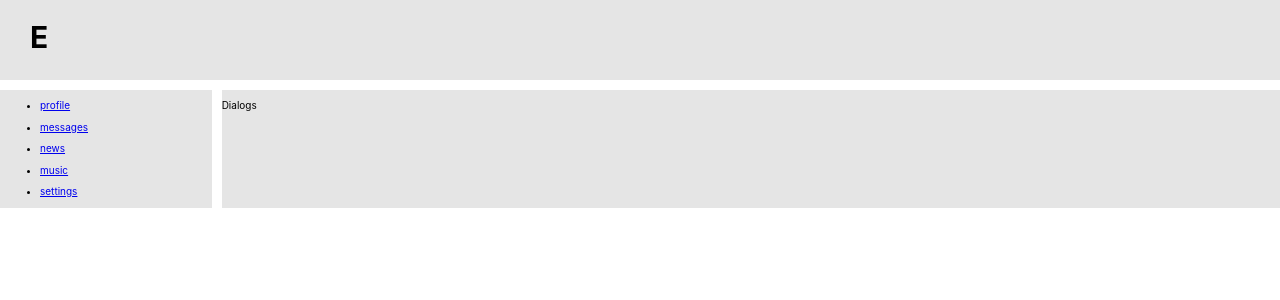
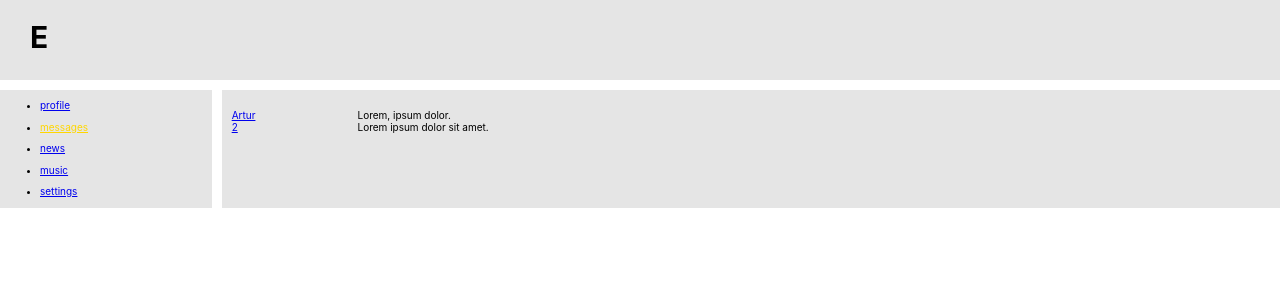
Before and after one commit to Belartale/react-way-sam, a React (Create React App) app in the folder app-01/: page /dialogs in a window 1280 px wide. Shown: the top 300 px of the page. Built offline with nearby package versions, Linux system fonts and the light colour scheme; the HTML template or start-up script is replaced by a standard one.

Commit message:
add data Profile.jsx

```diff
--- a/app-01/src/App.css
+++ b/app-01/src/App.css
@@ -33,8 +33,15 @@ body {
 	grid-area: nav;
 	background-color: var(--color-green);
 }
+.nav__link {
+	color: gold;
+}
 
 .content {
 	grid-area: content;
 	background-color: var(--color-green);
 }
+
+.content--padding_sm {
+	padding: 1rem;
+}
--- a/app-01/src/App.js
+++ b/app-01/src/App.js
@@ -27,7 +27,7 @@ const App = () => {
 			<div className="wrapper__grid_main">
 				<Header />
 				<Nav />
-				<div className="content">
+				<div className="content content--padding_sm">
 					<Route path="/profile" component={Profile} />
 					<Route path="/dialogs" component={Dialogs} />
 					<Route path="/news" component={News} />
--- a/app-01/src/components/css/cell.css
+++ b/app-01/src/components/css/cell.css
@@ -4,7 +4,6 @@
 }
 
 .cell {
-	min-width: 1px;
 	padding: var(--cell_padding);
 	margin: var(--cell_margin);
 }
@@ -44,6 +43,9 @@
 .cell--60 {
 	width: 60%;
 }
+.cell--65 {
+	width: 65%;
+}
 .cell--70 {
 	width: 70%;
 }
@@ -63,5 +65,5 @@
 	width: 95%;
 }
 .cell--100 {
-	width: 70%;
+	width: 100%;
 }
--- a/app-01/src/components/css/row.css
+++ b/app-01/src/components/css/row.css
@@ -1,11 +1,12 @@
 :root {
-	--row_margin: 0px -10px;
+	--row_margin--sm: 0px -10px;
 }
 
 .row {
 	display: flex;
 	flex-wrap: wrap;
-	margin: var(--row_margin);
+	margin: var(--row_margin--sm);
+	/* margin: 0px -10px; */
 }
 
 .row--align_center {
--- a/app-01/src/components/dialogs/Dialogs.jsx
+++ b/app-01/src/components/dialogs/Dialogs.jsx
@@ -1,9 +1,42 @@
 import React from "react";
+import { NavLink } from "react-router-dom";
+
+const DialogsItem = (props) => {
+	return (
+		<div>
+			<NavLink to={`/dialogs/${props.id}`}>{props.name}</NavLink>
+		</div>
+	);
+};
+
+const Message = (props) => {
+	return <div className="">{props.message}</div>;
+};
 
 const Dialogs = () => {
+	let dialogsData = [
+		{ id: 1, name: "Artur" },
+		{ id: 2, name: "lorem" },
+	];
+
+	let messageData = [
+		{ id: 1, message: "Lorem, ipsum dolor." },
+		{ id: 2, message: "Lorem ipsum dolor sit amet." },
+	];
+
 	return (
-		<div>
-			<p>Dialogs</p>
+		<div className="block">
+			<div className="row">
+				<div className="cell cell--10">
+					<DialogsItem name={dialogsData[0].name} id={dialogsData[0].id} />
+					<DialogsItem name={dialogsData[1].id} id={dialogsData[1].id} />
+				</div>
+
+				<div className="cell cell--85">
+					<Message message={messageData[0].message} />
+					<Message message={messageData[1].message} />
+				</div>
+			</div>
 		</div>
 	);
 };
--- a/app-01/src/components/navbar/Nav.jsx
+++ b/app-01/src/components/navbar/Nav.jsx
@@ -1,33 +1,34 @@
 import React from "react";
+import { NavLink } from "react-router-dom";
 
 const Nav = () => {
 	return (
 		<nav className="nav">
 			<ul className="list">
 				<li className="list__item">
-					<a className="link" href="/profile">
+					<NavLink className="link" activeClassName="nav__link" to="/profile">
 						<p className="caption">profile</p>
-					</a>
+					</NavLink>
 				</li>
 				<li className="list__item">
-					<a className="link" href="/dialogs">
+					<NavLink className="link" activeClassName="nav__link" to="/dialogs">
 						<p className="caption">messages</p>
-					</a>
+					</NavLink>
 				</li>
 				<li className="list__item">
-					<a className="link" href="/news">
+					<NavLink className="link" activeClassName="nav__link" to="/news">
 						<p className="caption">news</p>
-					</a>
+					</NavLink>
 				</li>
 				<li className="list__item">
-					<a className="link" href="/music">
+					<NavLink className="link" activeClassName="nav__link" to="/music">
 						<p className="caption">music</p>
-					</a>
+					</NavLink>
 				</li>
 				<li className="list__item">
-					<a className="link" href="/settings">
+					<NavLink className="link" activeClassName="nav__link" to="/settings">
 						<p className="caption">settings</p>
-					</a>
+					</NavLink>
 				</li>
 			</ul>
 		</nav>
--- a/app-01/src/components/profile/MyPosts/MyPosts.jsx
+++ b/app-01/src/components/profile/MyPosts/MyPosts.jsx
@@ -14,7 +14,10 @@ const MyPosts = () => {
 				></textarea>
 				<button className="control">Отправить</button>
 			</form>
-			<Post message="one" likes="12" />
+			<Post
+				message="lorem lorem lorem lorem lorem lorem lorem lorem lorem lorem lorem lorem lorem lorem lorem lorem lorem lorem lorem lorem lorem lorem lorem lorem lorem lorem "
+				likes="12"
+			/>
 			<Post message="two" likes="1" />
 			<Post />
 		</div>
--- a/app-01/src/components/profile/MyPosts/post/Post.jsx
+++ b/app-01/src/components/profile/MyPosts/post/Post.jsx
@@ -4,19 +4,19 @@ const Post = (props) => {
 	return (
 		<div className="card">
 			<div className="row row--align_center">
-				<div className="cell">
+				<div className="cell cell--5">
 					<img
 						className="img img--sm img--radius"
 						src="https://svgsilh.com/svg/2098873.svg"
 						alt="img profiles"
 					/>
 				</div>
-				<div className="cell">
+				<div className="cell cell--90">
 					<p>{props.message}</p>
 				</div>
 			</div>
 			<div className="row">
-				<div className="cell">
+				<div className="cell cell--100">
 					<p>like {props.likes}</p>
 				</div>
 			</div>
--- a/app-01/src/components/profile/Profile.jsx
+++ b/app-01/src/components/profile/Profile.jsx
@@ -1,16 +1,11 @@
 import React from "react";
 import MyPosts from "./MyPosts/MyPosts";
+import ProfileInfo from "./profileInfo/ProfileInfo";
 
 const Profile = () => {
 	return (
 		<div className="card">
-			<div className="block">
-				<img
-					src="https://вебджем.рф/800/600/https/tipik.ru/wp-content/uploads/2019/06/%D0%A1%D0%B5%D1%80%D1%8B%D0%B9-%D1%84%D0%BE%D0%BD-%D0%BE%D0%B4%D0%BD%D0%BE%D1%82%D0%BE%D0%BD%D0%BD%D1%8B%D0%B9-%D0%B4%D0%BB%D1%8F-%D1%84%D0%BE%D1%82%D0%BE%D1%88%D0%BE%D0%BF%D0%B0-%D0%B7%D0%B0%D1%81%D1%82%D0%B0%D0%B2%D0%BA%D0%B0018.jpg"
-					alt=""
-				/>
-			</div>
-			<div className="caption">Написать что-то</div>
+			<ProfileInfo />
 			<MyPosts />
 		</div>
 	);
--- /dev/null
+++ b/app-01/src/components/profile/profileInfo/ProfileInfo.jsx
@@ -0,0 +1,16 @@
+import React from "react";
+
+const ProfileInfo = (props) => {
+	return (
+		<div className="row">
+			<div className="cell">
+				<img
+					src="https://вебджем.рф/800/600/https/tipik.ru/wp-content/uploads/2019/06/%D0%A1%D0%B5%D1%80%D1%8B%D0%B9-%D1%84%D0%BE%D0%BD-%D0%BE%D0%B4%D0%BD%D0%BE%D1%82%D0%BE%D0%BD%D0%BD%D1%8B%D0%B9-%D0%B4%D0%BB%D1%8F-%D1%84%D0%BE%D1%82%D0%BE%D1%88%D0%BE%D0%BF%D0%B0-%D0%B7%D0%B0%D1%81%D1%82%D0%B0%D0%B2%D0%BA%D0%B0018.jpg"
+					alt=""
+				/>
+			</div>
+		</div>
+	);
+};
+
+export default ProfileInfo;
```
Also changed, not shown: 1 other file (tests, documents, lock files or other folders).
